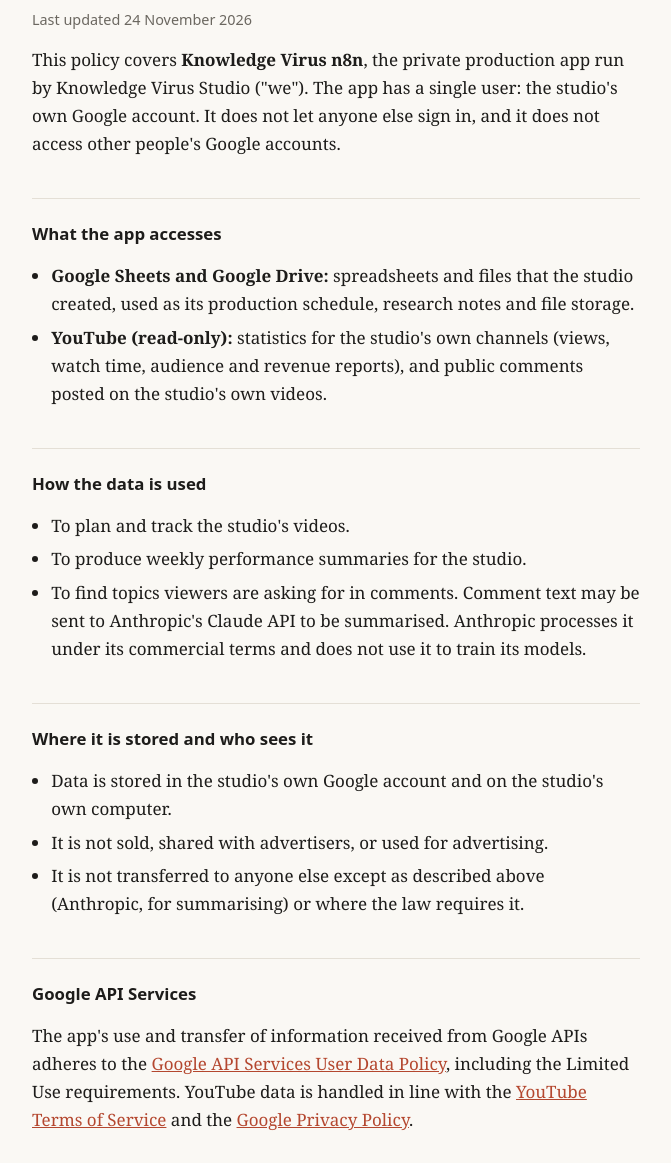
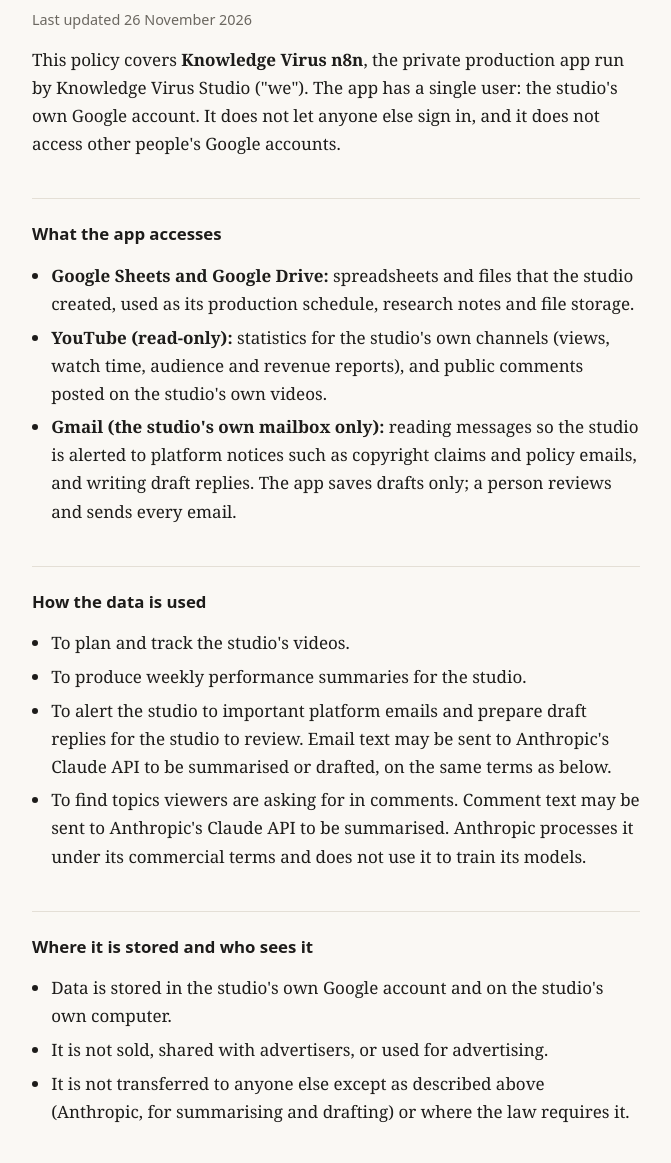
Before and after one commit to knowledgevirus-studio/knowledgevirus-studio.github.io, a plain HTML site: page privacy.html in a window 1280 px wide. Shown: the part 135-1298 px from the top of the page, without its empty margins (304-975 px from the left). Drawn offline with Linux system fonts and the light colour scheme.

Commit message:
Privacy policy: Gmail access (read + drafts only, studio mailbox)

```diff
--- a/privacy.html
+++ b/privacy.html
@@ -11,7 +11,7 @@
 <main>
   <p class="kicker"><a href="index.html">Knowledge Virus Studio</a></p>
   <h1>Privacy policy</h1>
-  <p class="meta">Last updated 24 November 2026</p>
+  <p class="meta">Last updated 26 November 2026</p>
 
   <p>This policy covers <strong>Knowledge Virus n8n</strong>, the private production app run by Knowledge Virus Studio ("we"). The app has a single user: the studio's own Google account. It does not let anyone else sign in, and it does not access other people's Google accounts.</p>
 
@@ -19,12 +19,14 @@
   <ul>
     <li><strong>Google Sheets and Google Drive:</strong> spreadsheets and files that the studio created, used as its production schedule, research notes and file storage.</li>
     <li><strong>YouTube (read-only):</strong> statistics for the studio's own channels (views, watch time, audience and revenue reports), and public comments posted on the studio's own videos.</li>
+    <li><strong>Gmail (the studio's own mailbox only):</strong> reading messages so the studio is alerted to platform notices such as copyright claims and policy emails, and writing draft replies. The app saves drafts only; a person reviews and sends every email.</li>
   </ul>
 
   <h2>How the data is used</h2>
   <ul>
     <li>To plan and track the studio's videos.</li>
     <li>To produce weekly performance summaries for the studio.</li>
+    <li>To alert the studio to important platform emails and prepare draft replies for the studio to review. Email text may be sent to Anthropic's Claude API to be summarised or drafted, on the same terms as below.</li>
     <li>To find topics viewers are asking for in comments. Comment text may be sent to Anthropic's Claude API to be summarised. Anthropic processes it under its commercial terms and does not use it to train its models.</li>
   </ul>
 
@@ -32,14 +34,14 @@
   <ul>
     <li>Data is stored in the studio's own Google account and on the studio's own computer.</li>
     <li>It is not sold, shared with advertisers, or used for advertising.</li>
-    <li>It is not transferred to anyone else except as described above (Anthropic, for summarising) or where the law requires it.</li>
+    <li>It is not transferred to anyone else except as described above (Anthropic, for summarising and drafting) or where the law requires it.</li>
   </ul>
 
   <h2>Google API Services</h2>
   <p>The app's use and transfer of information received from Google APIs adheres to the <a href="https://developers.google.com/terms/api-services-user-data-policy">Google API Services User Data Policy</a>, including the Limited Use requirements. YouTube data is handled in line with the <a href="https://www.youtube.com/t/terms">YouTube Terms of Service</a> and the <a href="https://policies.google.com/privacy">Google Privacy Policy</a>.</p>
 
   <h2>Removing access and deleting data</h2>
-  <p>The studio can revoke the app's access at any time in its Google account at <a href="https://myaccount.google.com/permissions">myaccount.google.com/permissions</a>. Stored statistics and comment summaries are deleted when they are no longer needed for production.</p>
+  <p>The studio can revoke the app's access at any time in its Google account at <a href="https://myaccount.google.com/permissions">myaccount.google.com/permissions</a>. Stored statistics, comment summaries and email summaries are deleted when they are no longer needed for production.</p>
 
   <h2>Viewers</h2>
   <p>If you comment on one of our videos, your comment is public on YouTube. We only read it through YouTube's normal public features and the read-only access above. We do not collect any other information about viewers. To ask about or remove anything we hold, email us.</p>
```
